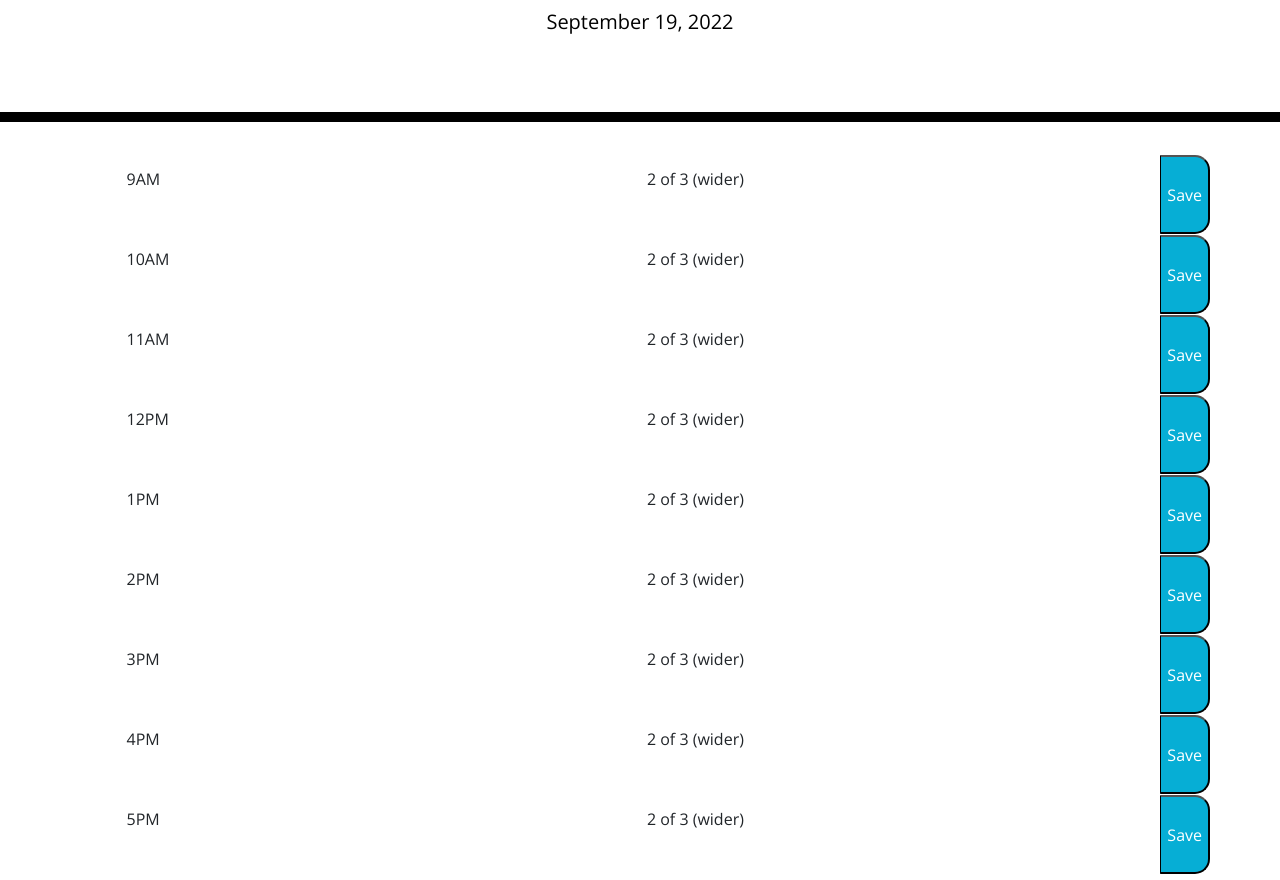
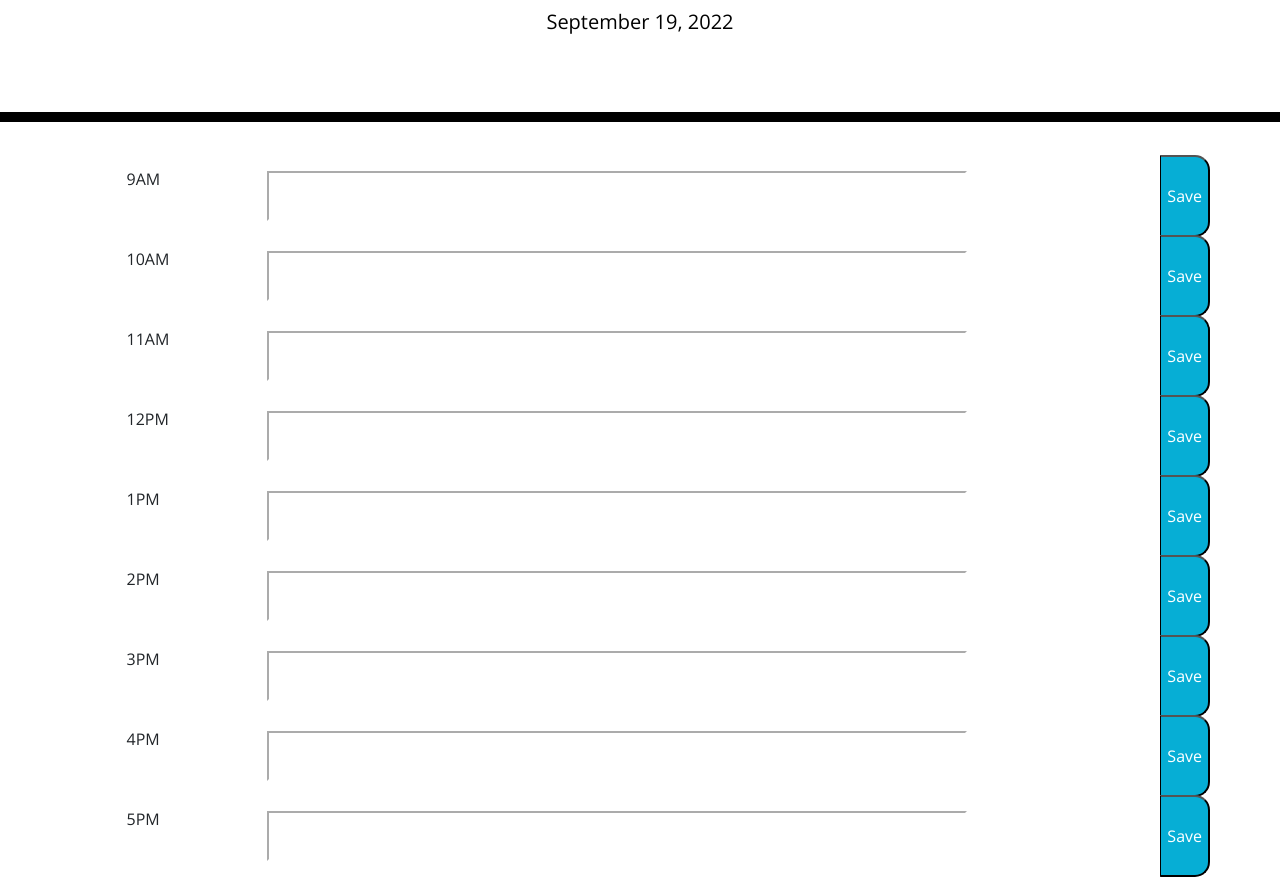
Before and after one commit to poorlybicycle/work-calendar, a plain HTML site: page index.html in a window 1280 px wide. Shown: the part 182-1062 px from the top of the page. Drawn offline with nearby package versions, Linux system fonts and the light colour scheme.

Commit message:
add textboxes and css to fit width

```diff
--- a/index.html
+++ b/index.html
@@ -31,91 +31,91 @@
     <div class="container">
       <!-- Timeblocks go here -->
       <div class="row">
-        <div class="col">
+        <div class="col" id="9">
           9AM
         </div>
-        <div id="hourOne" class="col-6">
-          2 of 3 (wider)
+        <div class="col-10">
+          <input class="inputbox" type="text">
         </div>
         <button class="saveBtn">Save</button>
       </div>
 
       <div class="row">
-        <div class="col">
+        <div class="col" id="10">
           10AM
         </div>
-        <div class="col-6">
-          2 of 3 (wider)
+        <div class="col-10">
+          <input class="inputbox" type="text">
         </div>
         <button class="saveBtn">Save</button>
       </div>
 
       <div class="row">
-        <div class="col">
+        <div class="col" id="11">
           11AM
         </div>
-        <div class="col-6">
-          2 of 3 (wider)
+        <div class="col-10">
+          <input class="inputbox" type="text">
         </div>
         <button class="saveBtn">Save</button>
       </div>
 
       <div class="row">
-        <div class="col">
+        <div class="col" id="12">
           12PM
         </div>
-        <div class="col-6">
-          2 of 3 (wider)
+        <div class="col-10">
+          <input class="inputbox" type="text">
         </div>
         <button class="saveBtn">Save</button>
       </div>
 
       <div class="row">
-        <div class="col">
+        <div class="col" id="1">
           1PM
         </div>
-        <div class="col-6">
-          2 of 3 (wider)
+        <div class="col-10">
+          <input class="inputbox" type="text">
         </div>
         <button class="saveBtn">Save</button>
       </div>
 
       <div class="row">
-        <div class="col">
+        <div class="col" id="2">
           2PM
         </div>
-        <div class="col-6">
-          2 of 3 (wider)
+        <div class="col-10">
+          <input class="inputbox" type="text">
         </div>
         <button class="saveBtn">Save</button>
       </div>
 
       <div class="row">
-        <div class="col">
+        <div class="col" id="3">
           3PM
         </div>
-        <div class="col-6">
-          2 of 3 (wider)
+        <div class="col-10">
+          <input class="inputbox" type="text">
         </div>
         <button class="saveBtn">Save</button>
       </div>
 
       <div class="row">
-        <div class="col">
+        <div class="col" id="4">
           4PM
         </div>
-        <div class="col-6">
-          2 of 3 (wider)
+        <div class="col-10">
+          <input class="inputbox" type="text">
         </div>
         <button class="saveBtn">Save</button>
       </div>
 
       <div class="row">
-        <div class="col">
+        <div class="col" id="5">
           5PM
         </div>
-        <div class="col-6">
-          2 of 3 (wider)
+        <div class="col-10">
+          <input class="inputbox" type="text">
         </div>
         <button class="saveBtn">Save</button>
       </div>
--- a/style.css
+++ b/style.css
@@ -69,3 +69,10 @@ textarea {
   font-size: 20px;
   transition: all 0.3s ease-in-out;
 }
+
+.inputbox {
+  width: 700px;
+  height: 50px;
+  border-color: white;
+  box-shadow: none;
+}
```
